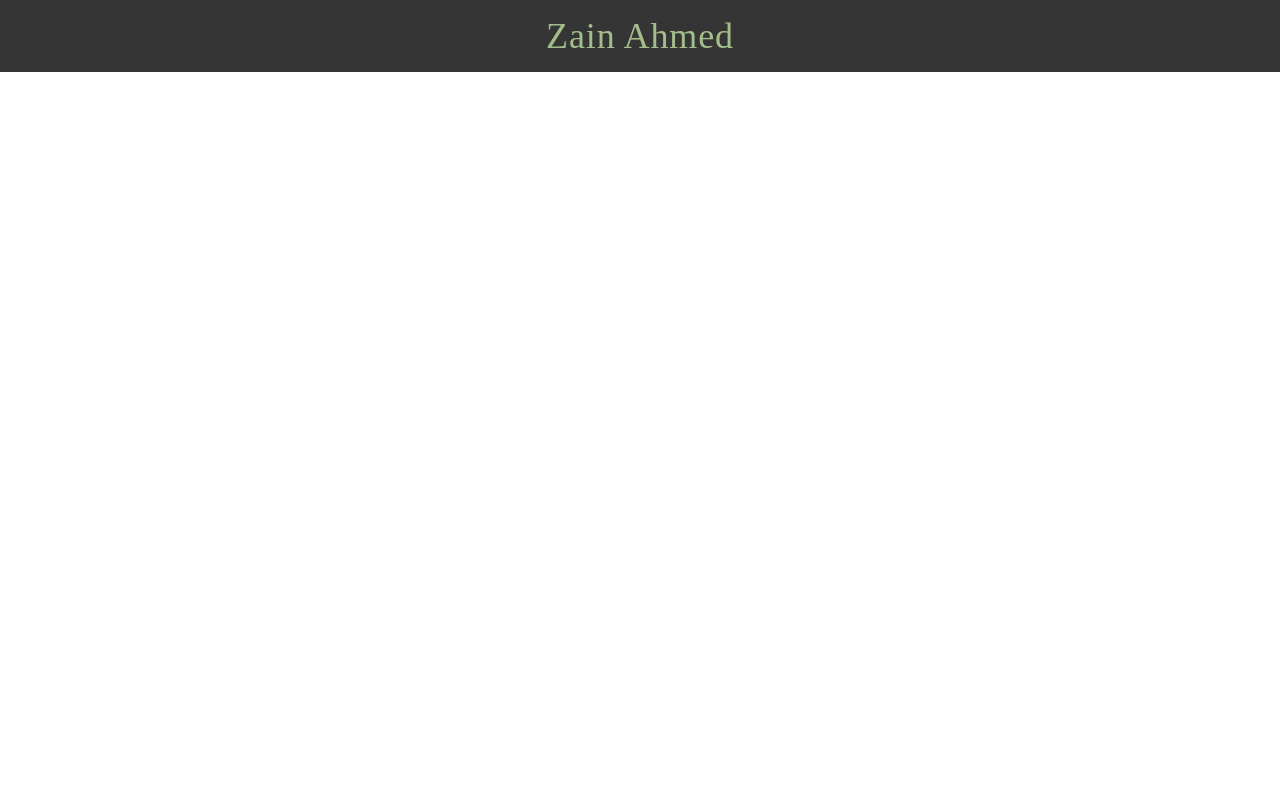
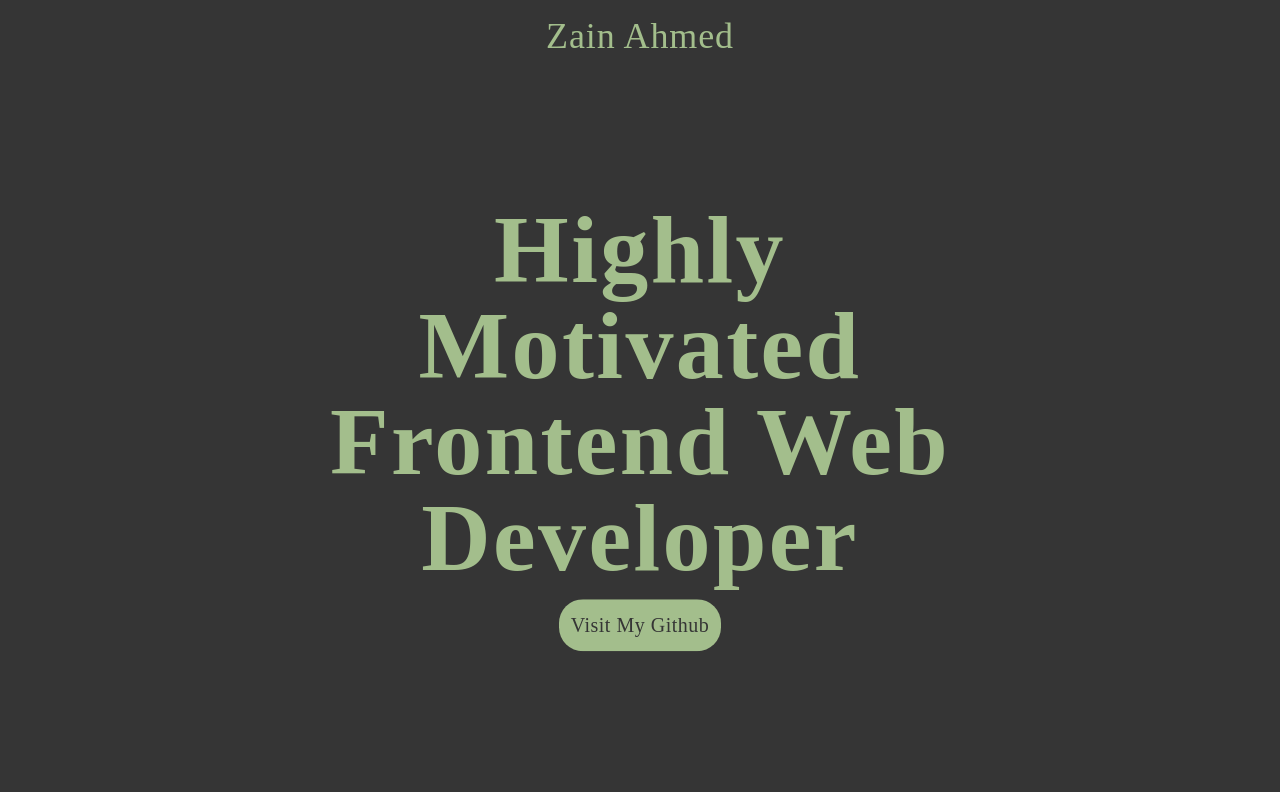
Before and after one commit to zain-ahmed1713/portfolio, a React (Vite) app: page / in a window 1280 px wide. Built offline with nearby package versions, Linux system fonts and the light colour scheme; a web font is replaced by a local one.

Commit message:
Add hero section

```diff
--- a/src/App.jsx
+++ b/src/App.jsx
@@ -1,10 +1,12 @@
 import React from "react";
 import Navbar from "./components/Navbar";
+import Hero from "./components/Hero";
 
 function App() {
   return (
     <>
       <Navbar />
+      <Hero />
     </>
   );
 }
--- /dev/null
+++ b/src/components/Hero.jsx
@@ -0,0 +1,24 @@
+import React from "react";
+
+const Hero = () => {
+  const redirectToGithub = () => {
+    window.open("https://www.github.com/zainahmed1713", "_blank");
+  };
+
+  return (
+    <section className="h-[90vh] bg-[#353535] flex flex-col justify-center items-center gap-6 p-3 md:p-4">
+      <h2 className="font-neueHaas font-bold text-[#A3BE8C] text-4xl text-center tracking-wide leading-tight md:text-7xl md:leading-snug lg:text-8xl lg:w-2/4 animate-fadeIn">
+        Highly Motivated Frontend Web Developer
+      </h2>
+      <div className="button-container animate-bounce">
+        <button
+          onClick={redirectToGithub}
+          className="font-neueHaas tracking-wide bg-[#A3BE8C] text-[#353535] p-2 rounded-3xl hover:opacity-80 md:text-xl md:p-3"
+        >
+          Visit My Github
+        </button>
+      </div>
+    </section>
+  );
+};
+export default Hero;
```
